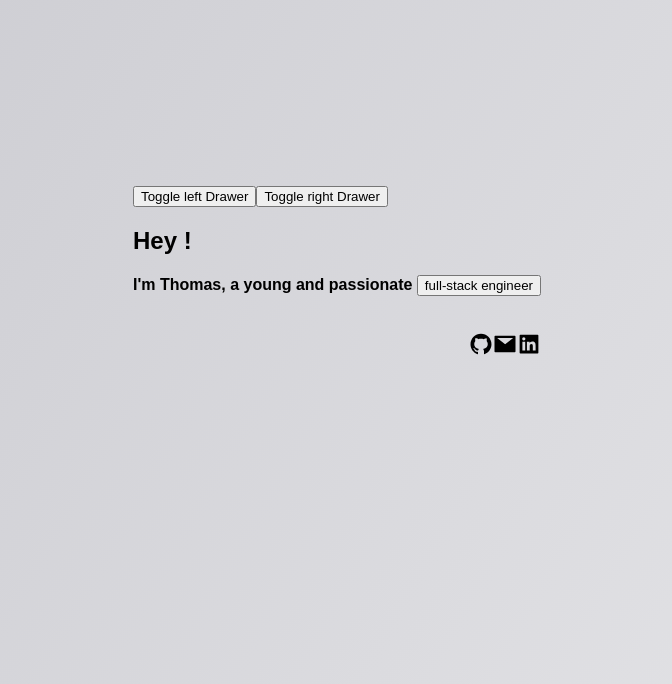
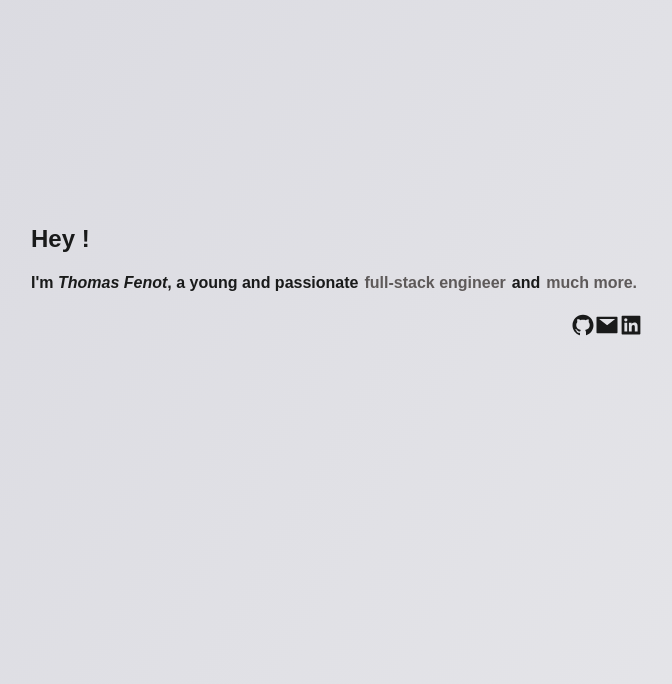
Before and after one commit to ThomasFenot/simple-portfolio, a React (Create React App) app: page / in a window 1280 px wide. Shown: the part 116-800 px from the top of the page, without its empty margins (303-975 px from the left). Built offline with nearby package versions, Linux system fonts and the light colour scheme.

Commit message:
Finishing Drawers component Finshing TextCutton component Trying some colors on different screens Might throw away background animation cause meh

```diff
--- a/src/App.scss
+++ b/src/App.scss
@@ -4,7 +4,7 @@
   align-items: center;
   height: 100vh;
   width: 100vw;
-  background: linear-gradient(300deg,#ffffff,#c9c9cf, #ece2da);
+  background: linear-gradient(300deg, whitesmoke,#d8d8df, #f0ebe8);
   background-size: 400% 400%;
   animation: gradient-animation 25s ease infinite;
  }
--- a/src/components/Drawer/Drawer.scss
+++ b/src/components/Drawer/Drawer.scss
@@ -2,22 +2,21 @@
     position: fixed;
     top: 2vh;
     bottom: 2vh;
-    width: 25vh;
-    background-color: #f0f0f0;
-    box-shadow: rgba(0, 0, 0, 0.06) 0px 2px 4px 0px inset;
+    width: 30vh;
+    box-shadow: rgba(50, 50, 93, 0.25) 0px 50px 100px -20px, rgba(0, 0, 0, 0.3) 0px 30px 60px -30px, rgba(10, 37, 64, 0.35) 0px -2px 6px 0px inset;
     overflow-y: auto;
     transition: transform 0.3s ease-out;
    }
 
    .drawer.left {
-    left: 0;
+    left: -3vh;
     border-top-right-radius: 3vh;
     border-bottom-right-radius: 3vh;
     transform: translateX(-100%);
    }
 
    .drawer.right {
-    right: 0;
+    right: -3vh;
     border-top-left-radius: 3vh;
     border-bottom-left-radius: 3vh;
     transform: translateX(100%);
@@ -30,7 +29,7 @@
    }
 
    .drawer.left.open {
-    transform: translateX(0);
+    transform: translateX(0%);
     animation: bounceInLeft;
     animation-duration: 1s;
    }
--- a/src/components/Main.scss
+++ b/src/components/Main.scss
@@ -1,11 +1,13 @@
-.header {
-    font-size: 3vh;
-    font-weight: 900;
+.drawer-header {
+    text-align: center;
 }
 
 .presentation-text {
     font-size: 2vh;
     font-weight: 900;
+    display: flex;
+    align-items: center;
+    flex-wrap: wrap;
 }
 
 .icon-container {
@@ -15,8 +17,16 @@
 .icon-link {
     color: inherit;
     text-decoration: none;
+    &:visited {
+        color: inherit;
+    }
 }
 
-.icon-link:visited {
-    color: inherit;
+i {
+    white-space: pre-wrap;
 }
+
+h2 {
+    font-size: 3vh;
+    font-weight: 900;
+}
--- a/src/components/Main.tsx
+++ b/src/components/Main.tsx
@@ -1,12 +1,14 @@
 import { useState } from 'react';
+import { AiFillGithub, AiFillMail, AiFillLinkedin } from "react-icons/ai";
+
+import Drawer from './Drawer/Drawer';
+import TextButton from './TextButton/TextButton';
+
 import "./Main.scss";
-import Drawer from './Drawer/Drawer';
-import { AiFillGithub, AiFillMail, AiFillLinkedin } from "react-icons/ai";
 
 const Main: React.FC = () => {
   const [isLeftOpen, setIsLeftOpen] = useState(false);
   const [isRightOpen, setIsRightOpen] = useState(false);
-
 
   const toggleLeftDrawer = () => {
     setIsLeftOpen(!isLeftOpen);
@@ -18,27 +20,24 @@ const Main: React.FC = () => {
 
   return (
     <main>
-      <button onClick={toggleLeftDrawer}>Toggle left Drawer</button>
-      <button onClick={toggleRightDrawer}>Toggle right Drawer</button>
-
        <Drawer side="left" isOpen = {isLeftOpen}>
-        <h2>Skills</h2>
+        <h2 className="drawer-header">Skills</h2>
         <ul>
           <li>React</li>
           <li>TypeScript</li>
         </ul>
       </Drawer>
       <Drawer side="right" isOpen = {isRightOpen}>
-        <h2>Hobbies</h2>
+        <h2 className="drawer-header">Hobbies</h2>
         <ul>
           <li>Photography</li>
           <li>Hiking</li>
         </ul>
       </Drawer>
-      <h2 className="header">Hey ! </h2>
-      <p className="presentation-text">
-        I'm Thomas, a young and passionate <button onClick={toggleLeftDrawer}> full-stack engineer</button>
-      </p>
+      <h2 className="header">Hey !</h2>
+      <div className="presentation-text">
+        I'm<i> Thomas Fenot</i>, a young and passionate <TextButton onClickAction={toggleLeftDrawer} value='full-stack engineer'/> and <TextButton onClickAction={toggleRightDrawer} value='much more.'/>
+      </div>
       <h2 className="icon-container">
         <a href="https://github.com/ThomasFenot " target="_blank" rel="noopener noreferrer" className="icon-link">
           <AiFillGithub />
--- a/src/components/TextButton/TextButton.scss
+++ b/src/components/TextButton/TextButton.scss
@@ -1,3 +1,10 @@
-.textButton{
-
+.textButton {
+    background: none;
+    border: none;
+    font-size: 2vh;
+    font-weight: 900;
+    font-family: 'Nunito Variable', sans-serif;
+    color: rgb(94, 90, 90);
+    cursor: pointer;
+    display: inline-flex;
 }
--- a/src/components/TextButton/TextButton.tsx
+++ b/src/components/TextButton/TextButton.tsx
@@ -1,14 +1,16 @@
+import  { MouseEventHandler } from 'react';
+
 import "./TextButton.scss";
 
-interface TextButton{
+interface TextButtonProps{
     value: string;
+    onClickAction: MouseEventHandler;
 };
 
-const TextButton: React.FC<TextButton> = ({value}) => {
-
+const TextButton: React.FC<TextButtonProps> = ({value, onClickAction}) => {
     return(
         <div>
-            <button >{value}</button>
+            <button onClick={onClickAction} className="textButton">{value}</button>
         </div>
     );
 };
--- a/src/index.css
+++ b/src/index.css
@@ -2,6 +2,7 @@ body {
   margin: 0;
   font-family: 'Nunito Variable', sans-serif;
   font-weight: 900;
+  color: rgb(25, 26, 26);
   -webkit-font-smoothing: antialiased;
   -moz-osx-font-smoothing: grayscale;
 }
```
